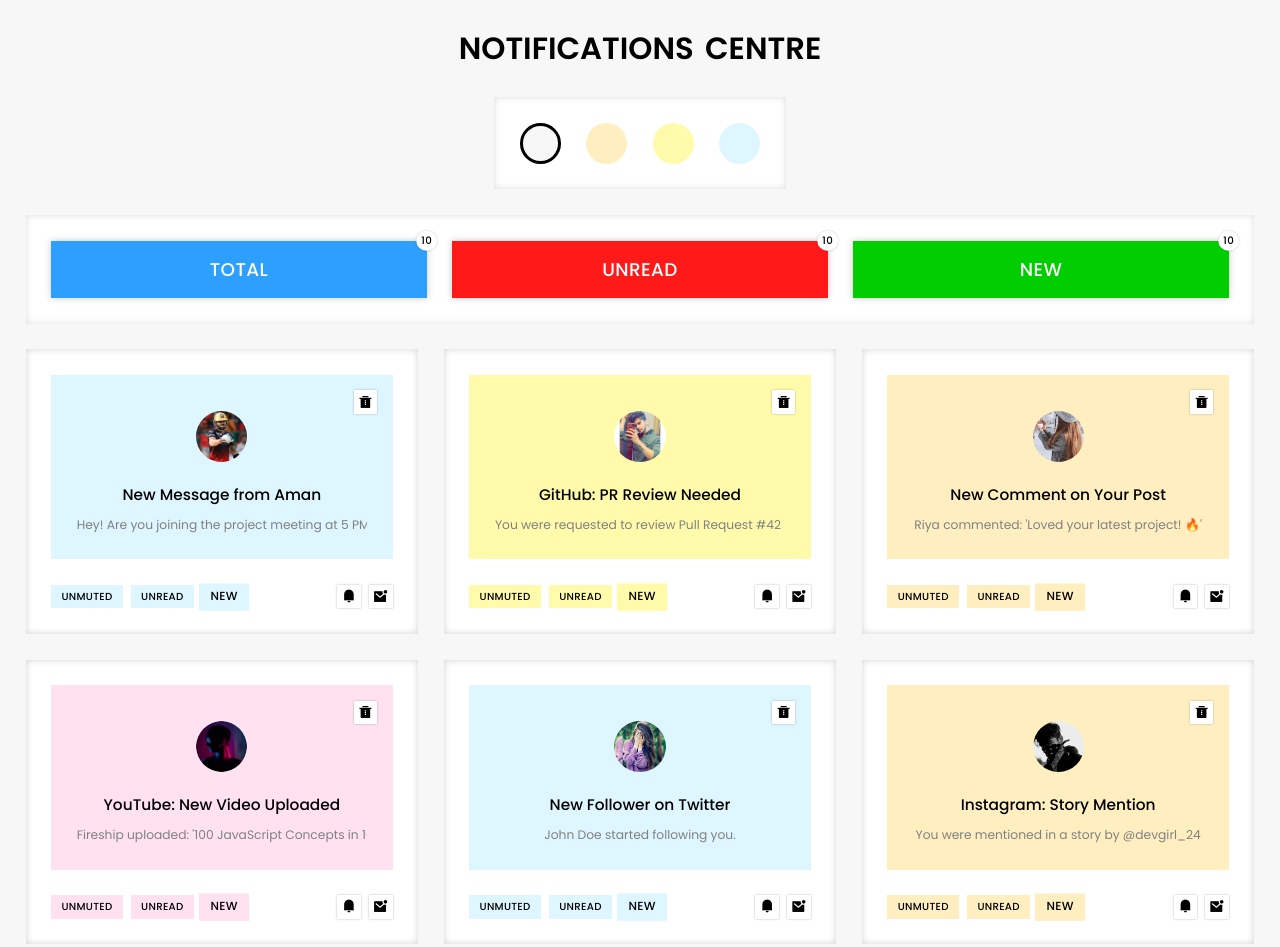
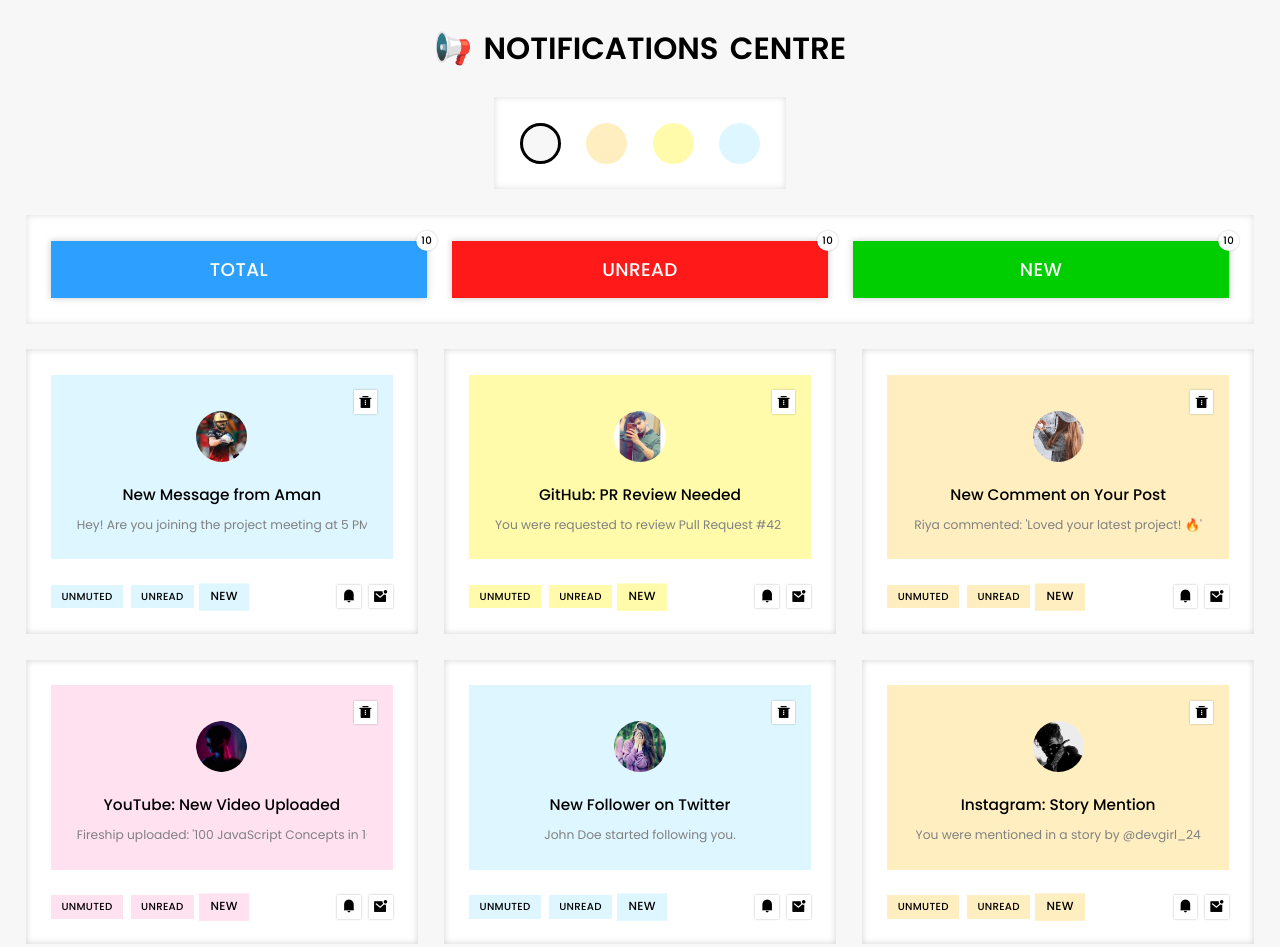
Before and after one commit to webwithaman/classroom-project-10-by-sheryians, a plain HTML site: page index.html in a window 1280 px wide. Shown: the top 947 px of the page. Drawn offline with nearby package versions, Linux system fonts and the light colour scheme; no server answers.

```diff
--- a/index.html
+++ b/index.html
@@ -26,7 +26,7 @@
   <body>
     <!-- Site Wrapper Start -->
     <div class="site-wrapper">
-      <h1 class="primary-heading">Notifications centre</h1>
+      <h1 class="primary-heading">📢 Notifications centre</h1>
 
       <!-- Themes Box Start-->
       <div class="color-themes-box">
```
